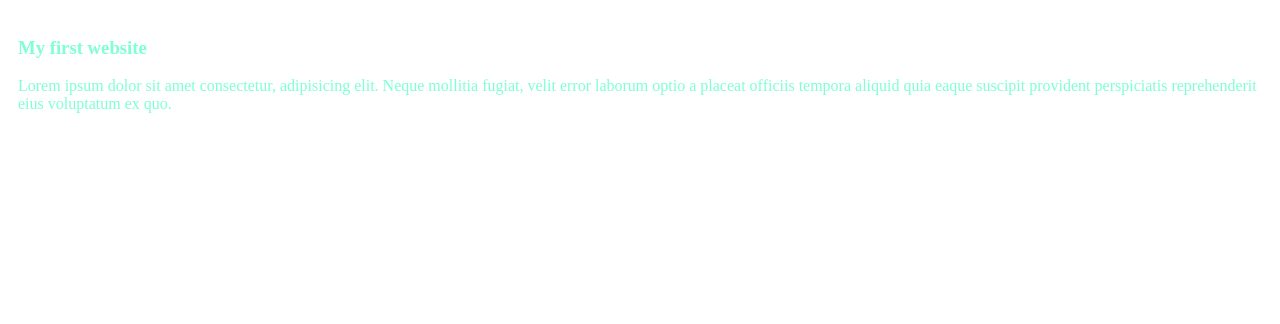
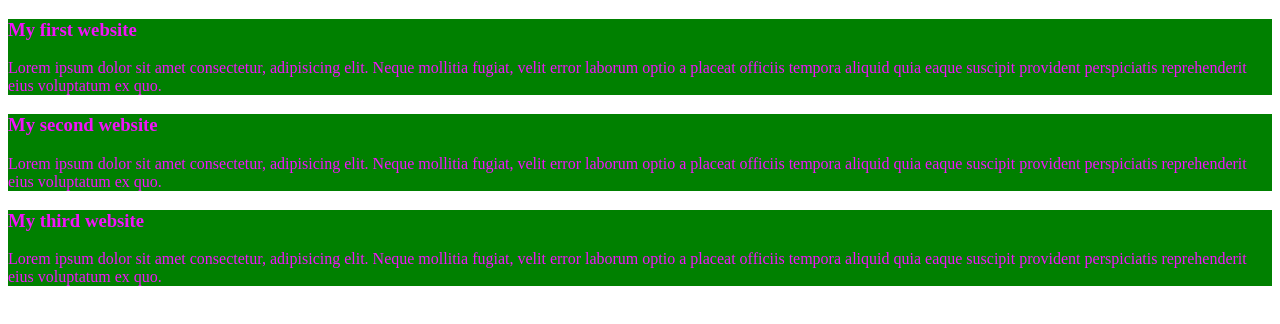
Before and after one commit to sharif585/my-simple-web, a plain HTML site: page index.html in a window 1280 px wide. Drawn offline with Linux system fonts and the light colour scheme.

Commit message:
added the second and the third blog

```diff
--- a/index.css
+++ b/index.css
@@ -1,4 +1,7 @@
 div{
-    color: aquamarine;
-    padding: 10px;
+    color: rgb(242, 18, 250);
+    margin: 0;
+    /* padding-top: 10px; */
+    margin-bottom: 10px;
+    background-color: green;
 }
--- a/index.html
+++ b/index.html
@@ -13,5 +13,16 @@
 
     </div>
 
+    <div>
+        <h3>My second website</h3>
+        <p>Lorem ipsum dolor sit amet consectetur, adipisicing elit. Neque mollitia fugiat, velit error laborum optio a placeat officiis tempora aliquid quia eaque suscipit provident perspiciatis reprehenderit eius voluptatum ex quo.</p>
+
+    </div>
+
+    <div>
+        <h3>My third website</h3>
+        <p>Lorem ipsum dolor sit amet consectetur, adipisicing elit. Neque mollitia fugiat, velit error laborum optio a placeat officiis tempora aliquid quia eaque suscipit provident perspiciatis reprehenderit eius voluptatum ex quo.</p>
+
+    </div>
 </body>
 </html>
```
